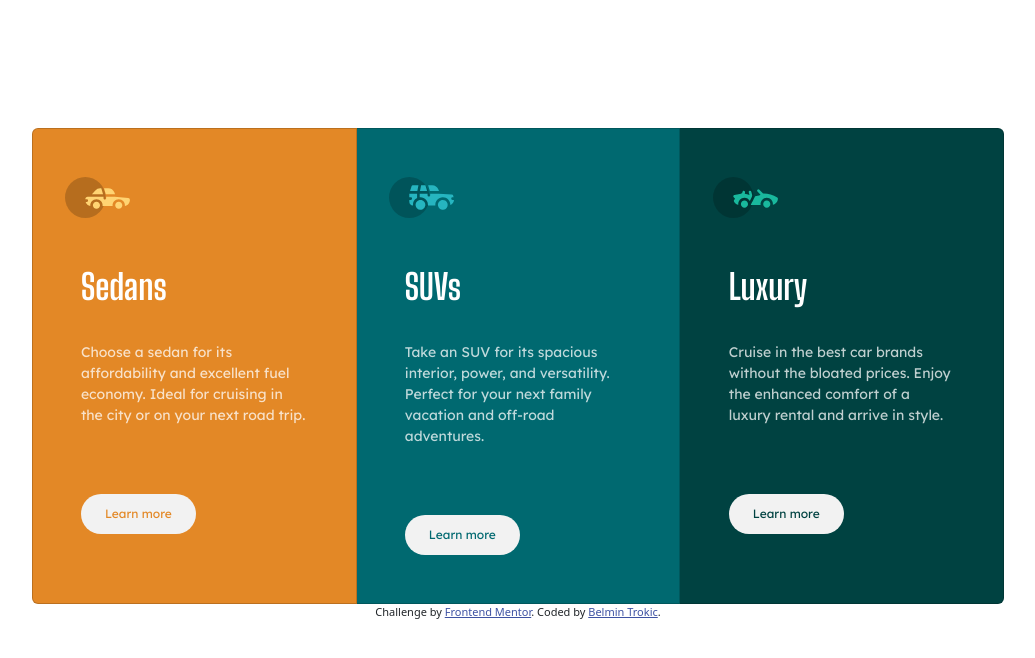
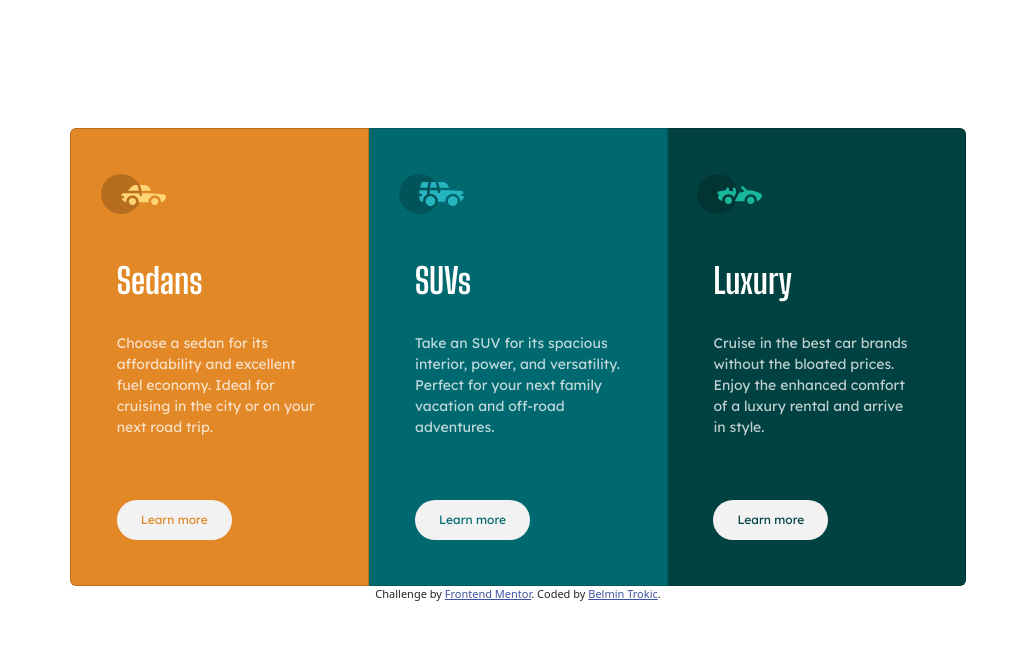
Before and after one commit to belminas/3-column-preview-card-component-main, a plain HTML site: page index.html in a window 1280 px wide. Shown: the whole page, without its empty margins (122-1157 px from the left). Drawn offline with nearby package versions, Linux system fonts and the light colour scheme.

Commit message:
Update index.html

```diff
--- a/index.html
+++ b/index.html
@@ -19,8 +19,8 @@
       display: grid;
       place-items: start center;
       margin-top: 10%;
-      margin-inline-start: 12%;
-      margin-inline-end: 12%;
+      margin-inline-start: 15%;
+      margin-inline-end: 15%;
     }
     img{
       max-width: 65px;
```
